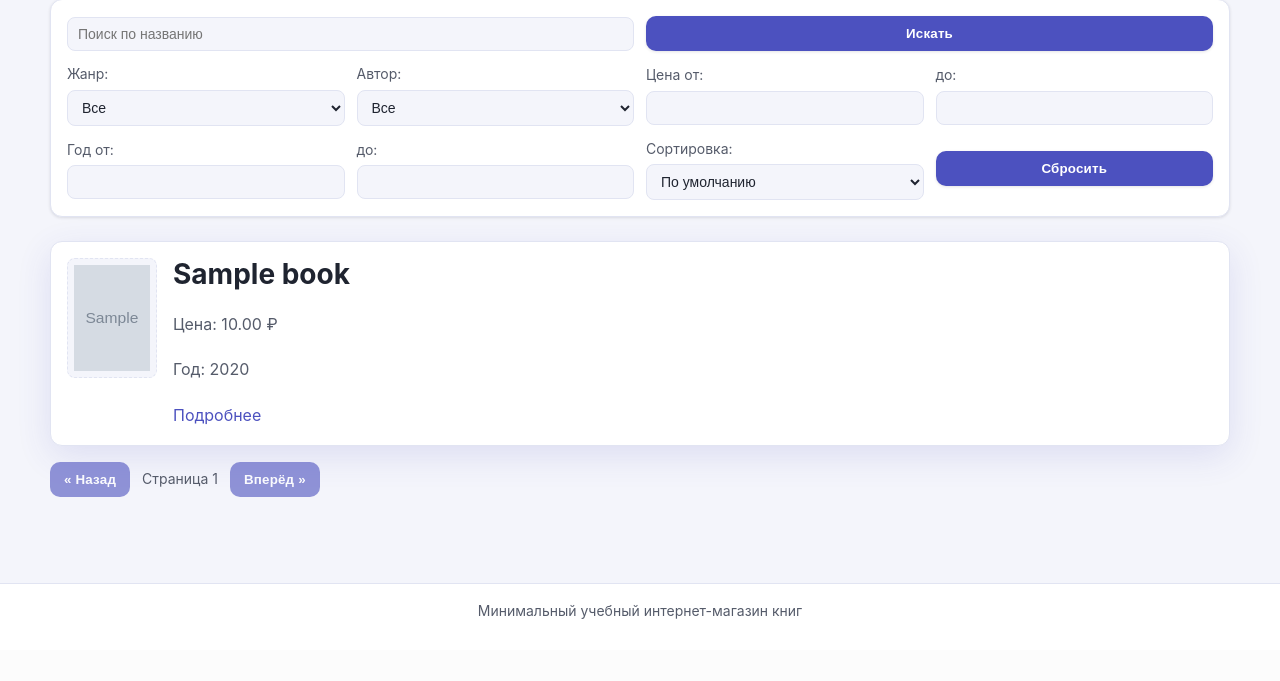
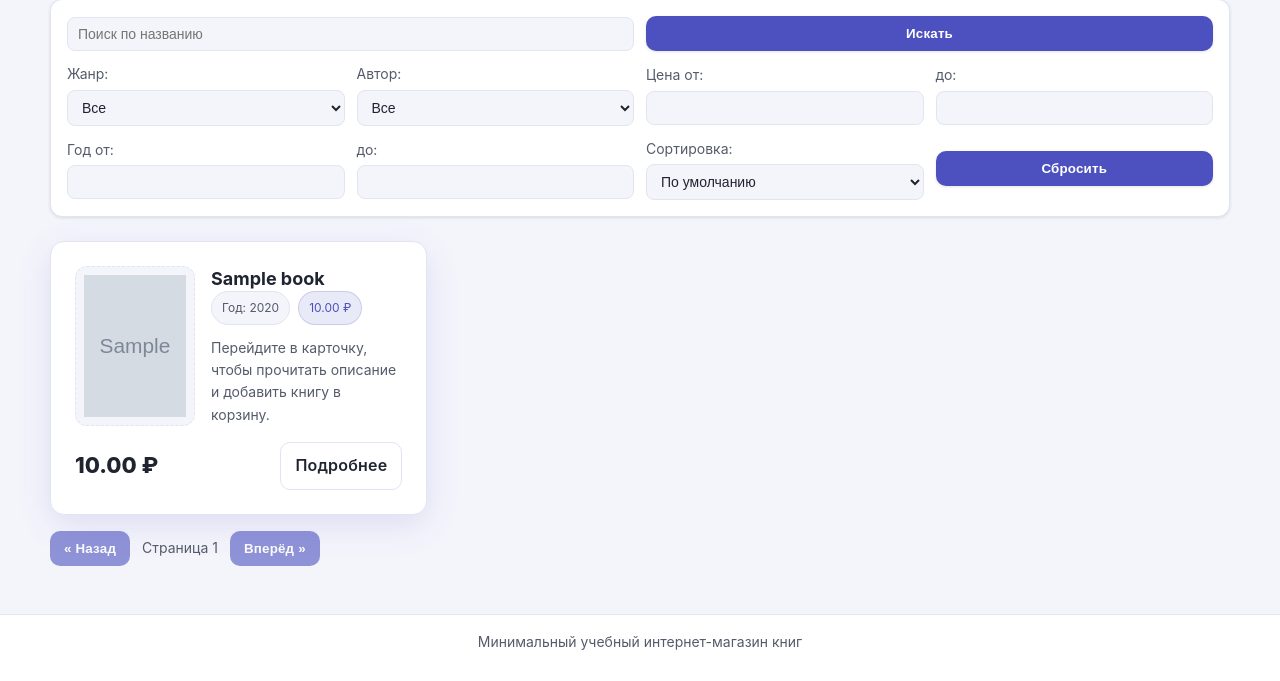
Before and after one commit to MaDernizator/bookstore, a FastAPI app: page / in a window 1280 px wide. Shown: the part 219-900 px from the top of the page. Before the commit the page ends 838 px from the top, so only its background shows below. Run offline with FastAPI, Linux system fonts and the light colour scheme; tables that the repository leaves empty hold one stand-in row (values such as "Sample post"); grey boxes marked "Sample" are stand-in pictures; data that the repository does not hold is empty.

Commit message:
Enhance book cards and table layout

```diff
--- a/app/static/css/styles.css
+++ b/app/static/css/styles.css
@@ -341,28 +341,36 @@ body.drawer-open {
 
 .cards {
     display: grid;
-    grid-template-columns: repeat(auto-fit, minmax(240px, 1fr));
-    gap: var(--space-md);
+    grid-template-columns: repeat(auto-fill, minmax(280px, 1fr));
+    gap: var(--space-lg);
     margin-top: var(--space-md);
+    align-items: stretch;
 }
 
 .card {
     background: var(--color-surface);
-    padding: var(--space-md);
-    border-radius: 12px;
+    padding: var(--space-lg);
+    border-radius: 14px;
     box-shadow: var(--shadow-md);
     display: flex;
-    flex-direction: row;
+    flex-direction: column;
     gap: var(--space-md);
     align-items: stretch;
     border: 1px solid var(--color-border);
+    height: 100%;
+}
+
+.card__top {
+    display: grid;
+    grid-template-columns: 120px 1fr;
+    gap: var(--space-md);
+    align-items: start;
 }
 
 .card__cover {
-    flex: 0 0 90px;
-    width: 90px;
-    height: 120px;
-    border-radius: 8px;
+    width: 120px;
+    height: 160px;
+    border-radius: 12px;
     overflow: hidden;
     background: var(--color-surface-muted);
     display: flex;
@@ -370,9 +378,14 @@ body.drawer-open {
     justify-content: center;
     font-size: 11px;
     text-align: center;
-    padding: 6px;
+    padding: 8px;
     color: var(--color-text-muted);
     border: 1px dashed var(--color-border);
+}
+
+.card__cover_placeholder {
+    background: linear-gradient(135deg, var(--color-surface-muted), #eef0fb);
+    color: var(--color-text-muted);
 }
 
 .card__cover img {
@@ -383,14 +396,68 @@ body.drawer-open {
 }
 
 .card__body {
-    flex: 1;
     display: flex;
     flex-direction: column;
-    gap: var(--space-xs);
+    gap: var(--space-sm);
 }
 
-.card__body h3 {
+.card__title {
     margin: 0;
+    font-size: 18px;
+    line-height: 1.4;
+}
+
+.card__meta {
+    display: flex;
+    gap: var(--space-xs);
+    flex-wrap: wrap;
+}
+
+.pill {
+    display: inline-flex;
+    align-items: center;
+    gap: 6px;
+    padding: 6px 10px;
+    border-radius: 999px;
+    background: var(--color-surface-muted);
+    color: var(--color-text-muted);
+    font-size: 12px;
+    border: 1px solid var(--color-border);
+}
+
+.pill_primary {
+    background: rgba(76, 81, 191, 0.12);
+    color: var(--color-primary);
+    border-color: rgba(76, 81, 191, 0.2);
+}
+
+.card__price {
+    font-weight: 800;
+    font-size: 22px;
+    color: var(--color-text);
+}
+
+.card__hint {
+    margin: 0;
+    color: var(--color-text-muted);
+    font-size: 14px;
+}
+
+.card__footer {
+    margin-top: auto;
+    display: flex;
+    align-items: center;
+    justify-content: space-between;
+    gap: var(--space-sm);
+}
+
+.card__footer .card__price {
+    margin-right: var(--space-sm);
+}
+
+.card__actions {
+    display: flex;
+    gap: var(--space-xs);
 }
 
 .search {
@@ -430,7 +497,8 @@ body.drawer-open {
     color: var(--color-text);
 }
 
-button {
+button,
+.btn {
     cursor: pointer;
     border: none;
     border-radius: 10px;
@@ -439,18 +507,63 @@ button {
     color: #fff;
     font-weight: 600;
     letter-spacing: 0.2px;
-    transition: background 0.2s ease, box-shadow 0.2s ease;
+    transition: background 0.2s ease, box-shadow 0.2s ease, color 0.2s ease;
     box-shadow: var(--shadow-sm);
+    display: inline-flex;
+    align-items: center;
+    justify-content: center;
+    gap: 8px;
+    text-decoration: none;
 }
 
-button:hover {
+button:hover,
+.btn:hover {
     background: var(--color-primary-strong);
 }
 
-button:disabled {
+button:disabled,
+.btn:disabled {
     opacity: 0.6;
     cursor: default;
     box-shadow: none;
+}
+
+.btn_secondary {
+    background: var(--color-surface);
+    color: var(--color-text);
+    border: 1px solid var(--color-border);
+    box-shadow: none;
+}
+
+.btn_secondary:hover {
+    background: var(--color-surface-muted);
+}
+
+.btn_ghost {
+    background: transparent;
+    color: var(--color-text);
+    border: 1px solid var(--color-border);
+    box-shadow: none;
+}
+
+.btn_ghost:hover {
+    background: var(--color-surface-muted);
+}
+
+.btn_danger {
+    background: #fef2f2;
+    color: #b91c1c;
+    border: 1px solid #fecdd3;
+}
+
+.btn_danger:hover {
+    background: #fee2e2;
+}
+
+.btn_sm {
+    padding: 8px 10px;
+    font-size: 13px;
+    border-radius: 8px;
 }
 
 .form {
--- a/app/static/js/app.js
+++ b/app/static/js/app.js
@@ -247,12 +247,24 @@ async function initIndexPage() {
                     : `<div class="card__cover card__cover_placeholder">Нет обложки</div>`;
 
                 card.innerHTML = `
-                    ${cover}
-                    <div class="card__body">
-                        <h2>${b.title}</h2>
-                        <p>Цена: ${b.price} ₽</p>
-                        <p>Год: ${b.publication_year || "-"}</p>
-                        <a href="/books/${b.book_id}">Подробнее</a>
+                    <div class="card__top">
+                        ${cover}
+                        <div class="card__body">
+                            <div>
+                                <h2 class="card__title">${b.title}</h2>
+                                <div class="card__meta">
+                                    <span class="pill">Год: ${b.publication_year || "—"}</span>
+                                    <span class="pill pill_primary">${b.price} ₽</span>
+                                </div>
+                            </div>
+                            <p class="card__hint">Перейдите в карточку, чтобы прочитать описание и добавить книгу в корзину.</p>
+                        </div>
+                    </div>
+                    <div class="card__footer">
+                        <div class="card__price">${b.price} ₽</div>
+                        <div class="card__actions">
+                            <a class="btn btn_secondary" href="/books/${b.book_id}">Подробнее</a>
+                        </div>
                     </div>
                 `;
                 listEl.appendChild(card);
@@ -418,14 +430,16 @@ async function initCartPage() {
                 html += `
                     <tr data-item-id="${item.cart_item_id}">
                         <td>${title}</td>
-                        <td>${price ? price.toFixed(2) + " ₽" : "-"}</td>
+                        <td class="table__num">${price ? price.toFixed(2) + " ₽" : "-"}</td>
                         <td>
-                            <input type="number" value="${item.quantity}" min="1" class="qty-input">
+                            <span class="table__inline">
+                                <input type="number" value="${item.quantity}" min="1" class="qty-input">
+                            </span>
                         </td>
-                        <td>${lineTotal ? lineTotal.toFixed(2) + " ₽" : "-"}</td>
-                        <td>
-                            <button class="btn-update">Обновить</button>
-                            <button class="btn-delete">Удалить</button>
+                        <td class="table__num">${lineTotal ? lineTotal.toFixed(2) + " ₽" : "-"}</td>
+                        <td class="table__actions">
+                            <button class="btn btn_ghost btn_sm btn-update">Обновить</button>
+                            <button class="btn btn_danger btn_sm btn-delete">Удалить</button>
                         </td>
                     </tr>
                 `;
@@ -433,7 +447,7 @@ async function initCartPage() {
 
             html += `
                 <tr>
-                    <td colspan="5" style="text-align: right;">
+                    <td colspan="5" class="table__actions">
                         <strong>Итого: ${total.toFixed(2)} ₽</strong>
                     </td>
                 </tr>
@@ -813,7 +827,7 @@ function initAdminPage() {
                             </select>
                         </td>
                         <td>${o.created_at}</td>
-                        <td><button class="admin-order-save">Сохранить</button></td>
+                        <td class="table__actions"><button class="btn btn_ghost btn_sm admin-order-save">Сохранить</button></td>
                     </tr>
                 `;
             });
@@ -864,8 +878,8 @@ function initAdminPage() {
                         <td>${u.email}</td>
                         <td>${u.full_name}</td>
                         <td>${u.is_admin ? "Да" : "Нет"}</td>
-                        <td>
-                            <button class="admin-user-toggle">
+                        <td class="table__actions">
+                            <button class="btn btn_ghost btn_sm admin-user-toggle">
                                 ${u.is_admin ? "Снять админа" : "Сделать админом"}
                             </button>
                         </td>
```
Also changed, not shown: other parts of app/static/css/styles.css (+37 -4 lines).
